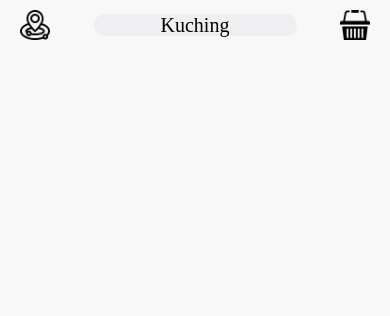
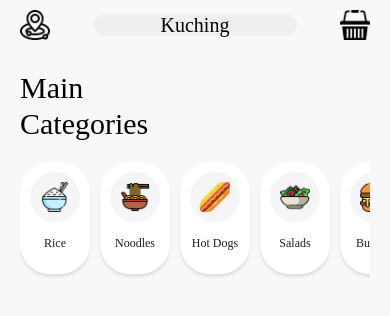
Before and after one commit to React-Native-Projects-Development/delivery-app, a React Native app: screen /Main in a window 390 px wide. Shown: the top 316 px of the page. Built offline with nearby package versions, Linux system fonts and the light colour scheme.

Commit message:
display categories list

```diff
--- a/src/screens/Home.tsx
+++ b/src/screens/Home.tsx
@@ -71,6 +71,80 @@
   );
 };
 
+type CategoriesProps = {
+  categories: any;
+  selectedCategory: any;
+  onSelectCategory: (category: any) => void;
+};
+
+const MainCategories = ({
+  categories,
+  selectedCategory,
+  onSelectCategory,
+}: CategoriesProps) => {
+  const renderItem = ({item}: any) => {
+    return (
+      <TouchableOpacity
+        activeOpacity={0.9}
+        onPress={() => onSelectCategory(item)}
+        style={{
+          padding: SIZES.padding,
+          paddingBottom: SIZES.padding * 2,
+          backgroundColor:
+            selectedCategory?.id === item.id ? COLORS.primary : COLORS.white,
+          borderRadius: SIZES.radius,
+          alignItems: 'center',
+          justifyContent: 'center',
+          marginRight: SIZES.padding,
+          ...styles.shadow,
+        }}>
+        <View
+          style={{
+            width: 50,
+            height: 50,
+            borderRadius: 25,
+            alignItems: 'center',
+            justifyContent: 'center',
+            backgroundColor:
+              selectedCategory?.id === item.id
+                ? COLORS.white
+                : COLORS.lightGray,
+          }}>
+          <Image
+            source={item.icon}
+            resizeMode="contain"
+            style={{width: 30, height: 30}}
+          />
+        </View>
+        <Text
+          style={{
+            marginTop: SIZES.padding,
+            color:
+              selectedCategory?.id === item.id ? COLORS.white : COLORS.black,
+            ...FONTS.body5,
+          }}>
+          {item.name}
+        </Text>
+      </TouchableOpacity>
+    );
+  };
+
+  return (
+    <View style={{padding: SIZES.padding * 2}}>
+      <Text style={{...FONTS.h1}}>Main</Text>
+      <Text style={{...FONTS.h1}}>Categories</Text>
+      <FlatList
+        data={categories}
+        keyExtractor={item => `${item.id}`}
+        renderItem={renderItem}
+        contentContainerStyle={{paddingVertical: SIZES.padding * 2}}
+        showsHorizontalScrollIndicator={false}
+        horizontal
+      />
+    </View>
+  );
+};
+
 const Home = () => {
   const [categories, setCategories] = useState(categoryData);
   const [selectedCategory, setSelectedCategory] = useState(null);
@@ -79,9 +153,24 @@
     initialCurrentLocation,
   );
 
+  const onSelectCategory = (category: any) => {
+    // filter restaunrant
+    const restaurantList = restaurants.filter(restaurant =>
+      restaurant.categories.includes(category.id),
+    );
+
+    setRestaurants(restaurantList);
+    setSelectedCategory(category);
+  };
+
   return (
     <SafeAreaView style={styles.container}>
       <Header location={currentLocation.streetName} />
+      <MainCategories
+        categories={categories}
+        selectedCategory={selectedCategory}
+        onSelectCategory={onSelectCategory}
+      />
     </SafeAreaView>
   );
 };
```
